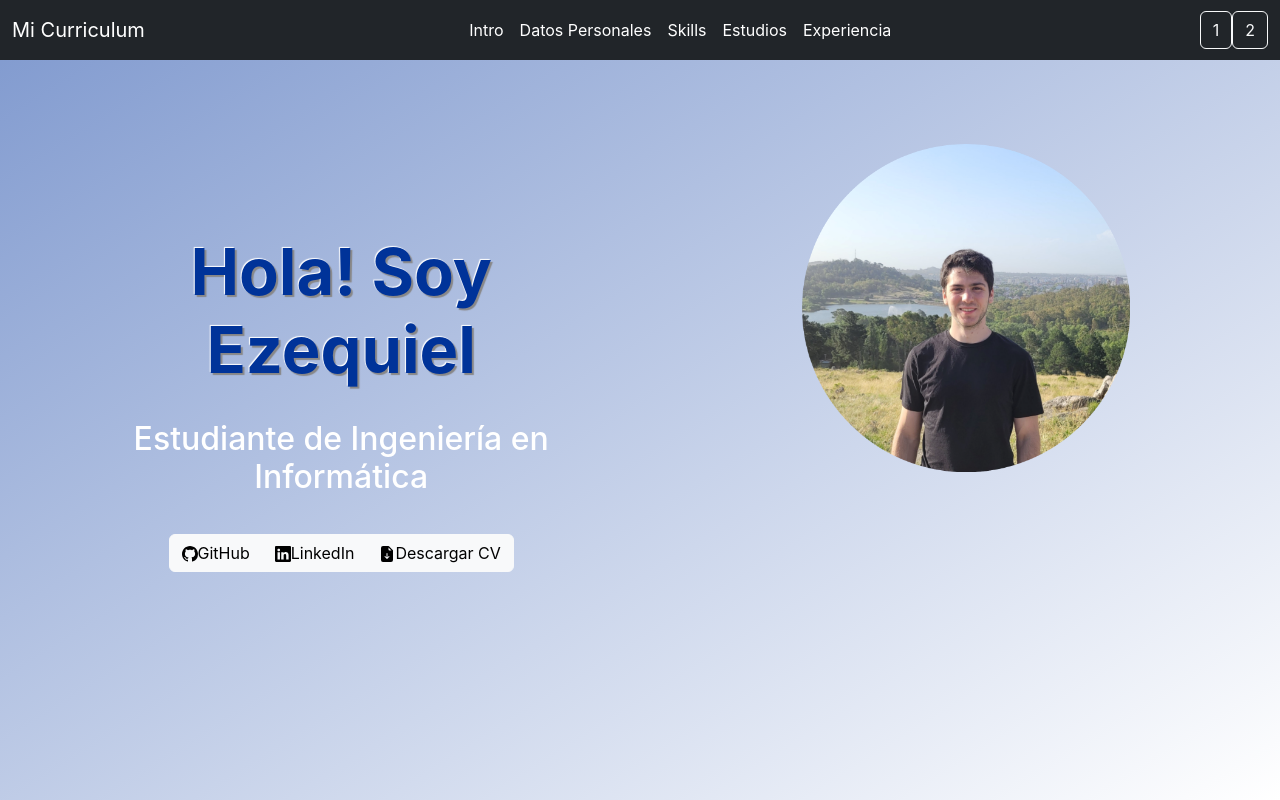
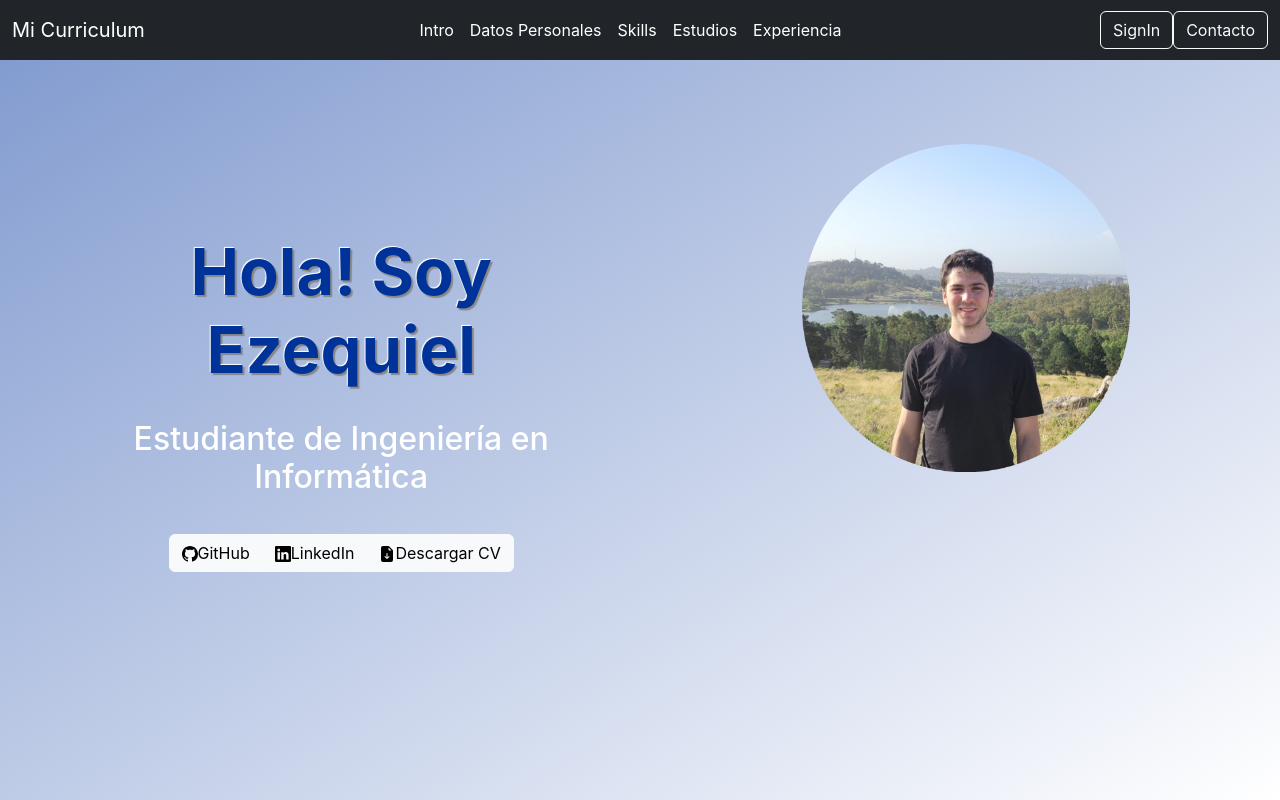
Before and after one commit to ezebarrena/tpoapi, a React (Create React App) app: page / in a window 1280 px wide. Shown: the top 800 px of the page. Built offline with nearby package versions, Linux system fonts and the light colour scheme.

Commit message:
Cambios visuales v3

```diff
--- a/src/components/navegation/navBar.js
+++ b/src/components/navegation/navBar.js
@@ -42,8 +42,8 @@ const navBar = () => {
                         </li>
 
                     </ul>
-                    <button onClick={signin} className="btn btn-outline-light" type="submit" >1</button>
-                    <button onClick={signin} className="btn btn-outline-light" type="submit" id="">2</button>
+                    <button onClick={signin} className="btn btn-outline-light" type="submit" id="botonIn">SignIn</button>
+                    <button onClick={signin} className="btn btn-outline-light" type="submit" id="botonContacto">Contacto</button>
                     <form className="d-flex" role="search" >
                     </form>
                 </div>
```
